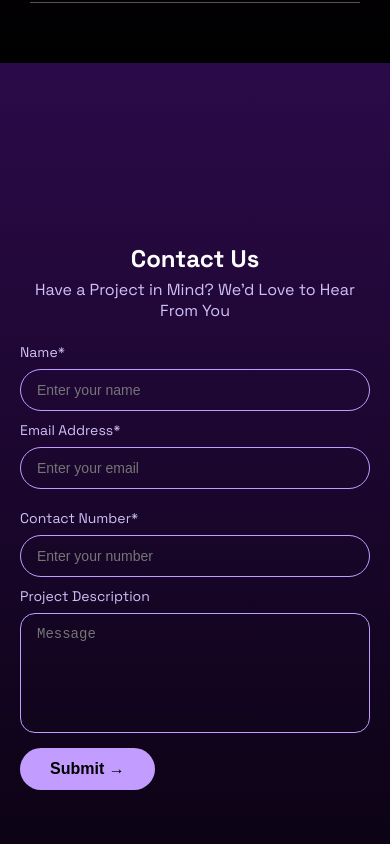
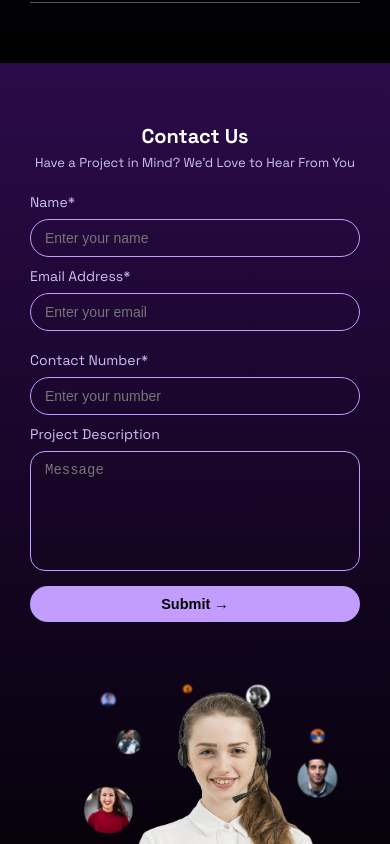
Before and after one commit to Jincora7/JincoraSite, a React (Vite) app: page / in a window 390 px wide. Shown: the part 4560-5404 px from the top of the page. Built offline with nearby package versions, Linux system fonts and the light colour scheme.

Commit message:
contact responsive

```diff
--- a/src/components/Contact/Contact.css
+++ b/src/components/Contact/Contact.css
@@ -769,3 +769,124 @@ label {
     margin-top: 20px;
   }
 }
+
+/* ========== iPhone 14 Pro Max (430px width) ========== */
+@media (max-width: 430px) {
+  .contact-right {
+    margin-top: 40px;
+    padding: 0 10px;
+  }
+
+  .contact-title {
+    font-size: 22px;
+  }
+
+  .contact-subtext {
+    font-size: 14px;
+  }
+
+  .form-button {
+    width: 100%;
+    text-align: center;
+  }
+
+  .form-input,
+  .form-textarea {
+    font-size: 14px;
+    padding: 10px 14px;
+  }
+
+  .contact-image {
+    max-height: 60vh;
+  }
+}
+
+/* ========== iPhone XR (414px width) ========== */
+@media (max-width: 414px) {
+  .contact-title {
+    font-size: 21px;
+  }
+
+  .contact-subtext {
+    font-size: 13.5px;
+  }
+
+  .form-button {
+    font-size: 15px;
+    padding: 10px 22px;
+  }
+
+  .form-input,
+  .form-textarea {
+    padding: 10px 14px;
+  }
+
+  .contact-right {
+    margin-top: 30px;
+  }
+
+  .contact-image {
+    max-height: 60vh;
+  }
+}
+
+/* ========== iPhone 12 Pro (390px width) ========== */
+@media (max-width: 390px) {
+  .contact-title {
+    font-size: 20px;
+  }
+
+  .contact-subtext {
+    font-size: 13px;
+  }
+
+  .form-button {
+    font-size: 14.5px;
+    padding: 10px 20px;
+    width: 100%;
+  }
+
+  .contact-right {
+    margin-top: 40px;
+  }
+
+  .contact-image {
+    max-height: 55vh;
+  }
+}
+
+/* ========== iPhone SE (375px width) ========== */
+@media (max-width: 375px) {
+  .contact-container {
+    padding: 10px;
+  }
+
+  .contact-title {
+    font-size: 18px;
+  }
+
+  .contact-subtext {
+    font-size: 12.5px;
+  }
+
+  .form-input,
+  .form-textarea {
+    font-size: 13px;
+    padding: 8px 12px;
+  }
+
+  .form-button {
+    font-size: 13.5px;
+    padding: 10px 18px;
+    width: 100%;
+  }
+
+  .contact-right {
+    margin-top: 70px;
+    padding: 0 5px;
+  }
+
+  .contact-image {
+    max-height: 50vh;
+  }
+}
```
